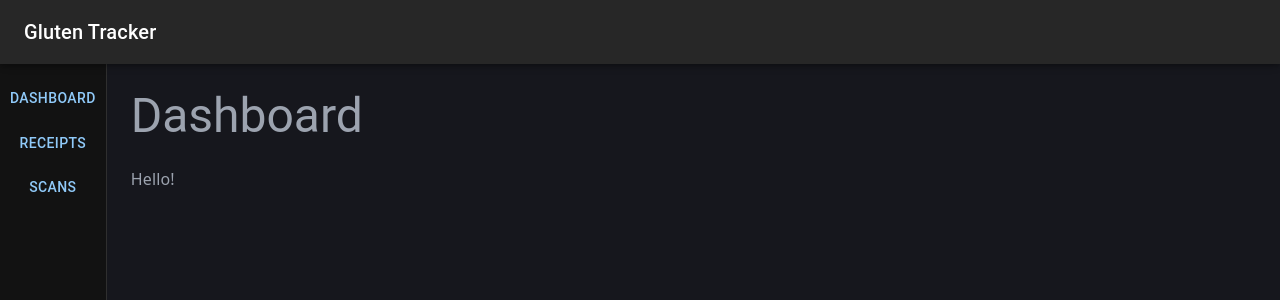
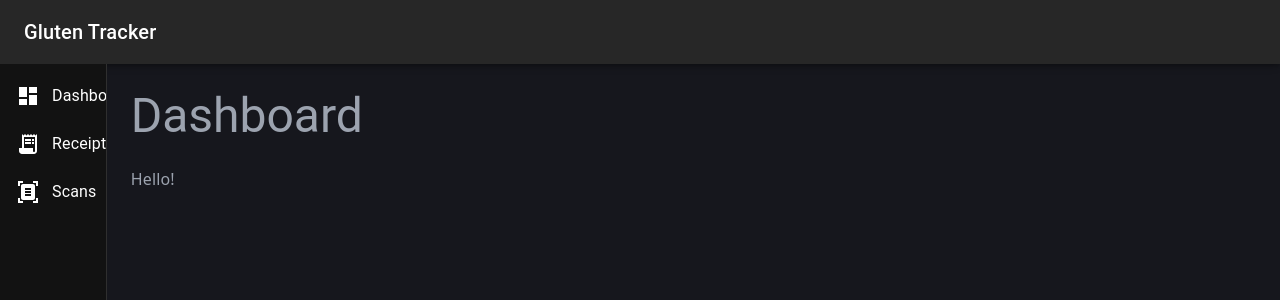
Before and after one commit to OwenKe11y/gluten-tracker, a React (Vite) app: page /dashboard in a window 1280 px wide. Shown: the top 300 px of the page. Built offline with nearby package versions, Linux system fonts and the light colour scheme; no server answers; the database is empty.

Commit message:
scans added, further optimised layout to use drawer component for sider

```diff
--- a/package.json
+++ b/package.json
@@ -19,7 +19,8 @@
     "@supabase/supabase-js": "^2.103.0",
     "@tanstack/react-router": "^1.168.21",
     "react": "^19.2.4",
-    "react-dom": "^19.2.4"
+    "react-dom": "^19.2.4",
+    "react-pdf": "^10.4.1"
   },
   "devDependencies": {
     "@eslint/js": "^9.39.4",
--- a/src/components/ReceiptsDataGrid/ReceiptsDataGrid.tsx
+++ b/src/components/ReceiptsDataGrid/ReceiptsDataGrid.tsx
@@ -4,10 +4,10 @@ import {
   type GridRenderCellParams,
 } from "@mui/x-data-grid";
 import type { FunctionComponent } from "react";
-import { useReceipts } from "../../hooks/useReceipt";
 import type { ReceiptItems } from "../../types/receipts";
 import { Box } from "@mui/material";
 import ReceiptItemsCell from "./ReceiptItemCell";
+import { useReceiptsContext } from "../../contexts/ReceiptsContext";
 
 // Extract into a separate component for better organization
 
@@ -85,7 +85,7 @@ const columns: GridColDef[] = [
 ];
 
 const ReceiptsDataGrid: FunctionComponent = () => {
-  const { receipts, receiptsLoading } = useReceipts();
+  const { receipts, receiptsLoading } = useReceiptsContext();
 
   return (
     <Box sx={{ height: "100%", width: "100%" }}>
--- /dev/null
+++ b/src/contexts/ReceiptsContext.tsx
@@ -0,0 +1,61 @@
+// contexts/ReceiptsContext.tsx
+import {
+  createContext,
+  useContext,
+  useEffect,
+  useState,
+  type FunctionComponent,
+  type ReactNode,
+} from "react";
+import { supabase } from "../supabase/client";
+import type { Receipts } from "../types/receipts";
+
+interface ReceiptsContextType {
+  receipts: Receipts[];
+  receiptsLoading: boolean;
+  refreshReceipts: () => Promise<void>;
+}
+
+interface ReceiptsProviderProps {
+  children: ReactNode;
+}
+
+const ReceiptsContext = createContext<ReceiptsContextType>({
+  receipts: [],
+  receiptsLoading: true,
+  refreshReceipts: async () => {},
+});
+
+export const ReceiptsProvider: FunctionComponent<ReceiptsProviderProps> = ({
+  children,
+}) => {
+  const [receipts, setReceipts] = useState<Receipts[]>([]);
+  const [receiptsLoading, setReceiptsLoading] = useState<boolean>(true);
+
+  const fetchReceipts = async () => {
+    setReceiptsLoading(true);
+    const { data } = await supabase.from("receipts").select();
+    if (data) {
+      setReceipts(data);
+    }
+    setReceiptsLoading(false);
+  };
+
+  useEffect(() => {
+    fetchReceipts();
+  }, []);
+
+  return (
+    <ReceiptsContext.Provider
+      value={{
+        receipts,
+        receiptsLoading,
+        refreshReceipts: fetchReceipts,
+      }}
+    >
+      {children}
+    </ReceiptsContext.Provider>
+  );
+};
+
+export const useReceiptsContext = () => useContext(ReceiptsContext);
--- a/src/layout/sidebar.tsx
+++ b/src/layout/sidebar.tsx
@@ -1,33 +1,65 @@
 import { Link as RouterLink } from "@tanstack/react-router";
-import { Box, Button } from "@mui/material";
+import {
+  Drawer,
+  List,
+  ListItem,
+  ListItemButton,
+  ListItemText,
+  Box,
+  ListItemIcon,
+} from "@mui/material";
 import { headerHeight } from "./constants";
+import DashboardIcon from "@mui/icons-material/Dashboard";
+import ReceiptLongIcon from "@mui/icons-material/ReceiptLong";
+import DocumentScannerIcon from "@mui/icons-material/DocumentScanner";
 
-const Sidebar = () => (
-  <Box
-    sx={{
-      position: "relative",
-      top: headerHeight,
-      height: `calc(100vh - ${headerHeight}px)`,
-      backgroundColor: "background.paper",
-      borderRight: "1px solid",
-      borderColor: "divider",
-      padding: 2,
-      display: "flex",
-      flexDirection: "column",
-      gap: 1,
-      overflowY: "auto",
-    }}
-  >
-    <Button component={RouterLink} to="/dashboard" variant="text">
-      Dashboard
-    </Button>
-    <Button component={RouterLink} to="/receipts" variant="text">
-      Receipts
-    </Button>
-    <Button component={RouterLink} to="/scans" variant="text">
-      Scans
-    </Button>
-  </Box>
-);
+const Sidebar = () => {
+  return (
+    <Drawer
+      variant="permanent"
+      sx={{
+        width: "inherit",
+        flexShrink: 0,
+        [`& .MuiDrawer-paper`]: {
+          width: "inherit",
+          boxSizing: "border-box",
+          position: "fixed", // Fix the drawer position
+          top: headerHeight, // Position it right below the header
+          height: `calc(100vh - ${headerHeight}px)`, // Adjust height to account for header
+          zIndex: 1200, // Ensure it stays above other content
+        },
+      }}
+    >
+      <Box sx={{ overflow: "auto", height: "100%" }}>
+        <List>
+          <ListItem disablePadding>
+            <ListItemButton component={RouterLink} to="/dashboard">
+              <ListItemIcon>
+                <DashboardIcon />
+              </ListItemIcon>
+              <ListItemText primary="Dashboard" />
+            </ListItemButton>
+          </ListItem>
+          <ListItem disablePadding>
+            <ListItemButton component={RouterLink} to="/receipts">
+              <ListItemIcon>
+                <ReceiptLongIcon />
+              </ListItemIcon>
+              <ListItemText primary="Receipts" />
+            </ListItemButton>
+          </ListItem>
+          <ListItem disablePadding>
+            <ListItemButton component={RouterLink} to="/scans">
+              <ListItemIcon>
+                <DocumentScannerIcon />
+              </ListItemIcon>
+              <ListItemText primary="Scans" />
+            </ListItemButton>
+          </ListItem>
+        </List>
+      </Box>
+    </Drawer>
+  );
+};
 
 export default Sidebar;
--- a/src/main.tsx
+++ b/src/main.tsx
@@ -4,6 +4,7 @@ import { RouterProvider, createRouter } from "@tanstack/react-router";
 import { routeTree } from "./routeTree.gen";
 import "./index.css";
 import { ThemeProvider, createTheme } from "@mui/material";
+import { ReceiptsProvider } from "./contexts/ReceiptsContext";
 
 const router = createRouter({ routeTree });
 
@@ -24,7 +25,9 @@ if (!rootElement.innerHTML) {
   root.render(
     <StrictMode>
       <ThemeProvider theme={darkTheme}>
-        <RouterProvider router={router} />
+        <ReceiptsProvider>
+          <RouterProvider router={router} />
+        </ReceiptsProvider>
       </ThemeProvider>
     </StrictMode>,
   );
--- a/src/pages/ReceiptsPage.tsx
+++ b/src/pages/ReceiptsPage.tsx
@@ -1,13 +1,13 @@
 import { type FunctionComponent } from "react";
 
-import { Box } from "@mui/material";
 import ReceiptsDataGrid from "../components/ReceiptsDataGrid/ReceiptsDataGrid";
+import { Grid } from "@mui/material";
 
 const ReceiptsPage: FunctionComponent = () => {
   return (
-    <Box sx={{ height: "100%", width: "100%" }}>
+    <Grid container spacing={3}>
       <ReceiptsDataGrid />
-    </Box>
+    </Grid>
   );
 };
 
--- a/src/pages/ScansPage.tsx
+++ b/src/pages/ScansPage.tsx
@@ -1,9 +1,69 @@
+import {
+  Grid,
+  Card,
+  CardMedia,
+  CardContent,
+  Typography,
+  Skeleton,
+} from "@mui/material";
 import type { FunctionComponent } from "react";
+import { useReceiptsContext } from "../contexts/ReceiptsContext";
 
-interface ScansPageProps {}
+const ScansPage: FunctionComponent = () => {
+  const { receipts, receiptsLoading } = useReceiptsContext();
 
-const ScansPage: FunctionComponent<ScansPageProps> = () => {
-  return <div></div>;
+  const getFileNameFromUrl = (url: string) => {
+    const parts = url.split("/");
+    return parts[parts.length - 1];
+  };
+
+  return (
+    <Grid container spacing={3}>
+      {receiptsLoading
+        ? Array.from(new Array(8)).map((_, index) => (
+            <Grid size={3} key={index}>
+              <Card sx={{ maxWidth: 345, margin: "auto", height: "100%" }}>
+                <Skeleton variant="rectangular" height={525} />
+                <CardContent>
+                  <Skeleton variant="text" />
+                </CardContent>
+              </Card>
+            </Grid>
+          ))
+        : receipts.map((receipt, index) => {
+            const fileName = getFileNameFromUrl(receipt.image_link);
+            return (
+              <Grid size={3} key={index}>
+                <Card
+                  sx={{
+                    maxWidth: 345,
+                    margin: "auto",
+                    height: "100%",
+                    display: "flex",
+                    flexDirection: "column",
+                  }}
+                >
+                  <CardMedia
+                    component="iframe"
+                    src={receipt.image_link}
+                    title={fileName}
+                    sx={{
+                      height: 525,
+                      border: "none",
+                      flexShrink: 0,
+                    }}
+                  />
+                  <CardContent sx={{ flexGrow: 1 }}>
+                    <Typography gutterBottom variant="h6" component="div">
+                      {fileName}
+                    </Typography>
+                  </CardContent>
+                </Card>
+              </Grid>
+            );
+          })}
+    </Grid>
+  );
 };
 
 export default ScansPage;
```
Also changed, not shown: 1 other file (tests, documents, lock files or other folders).
